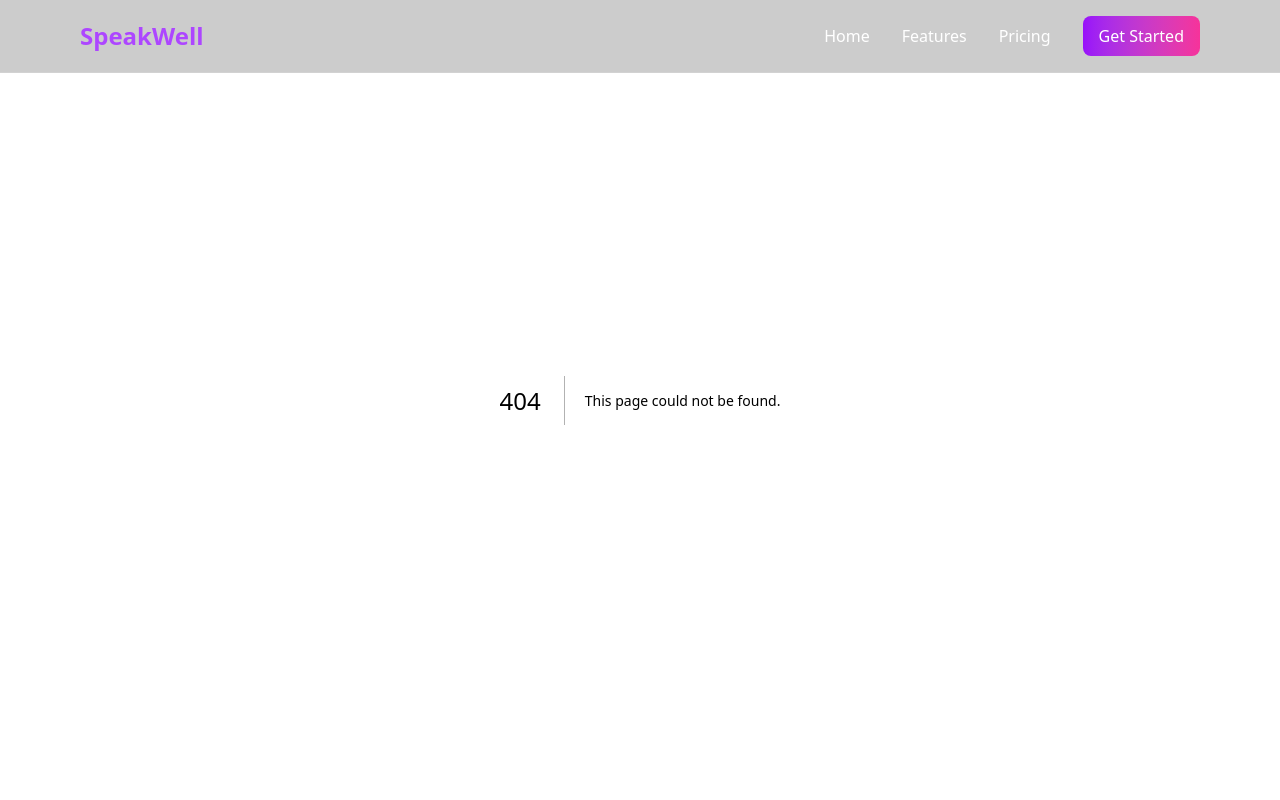
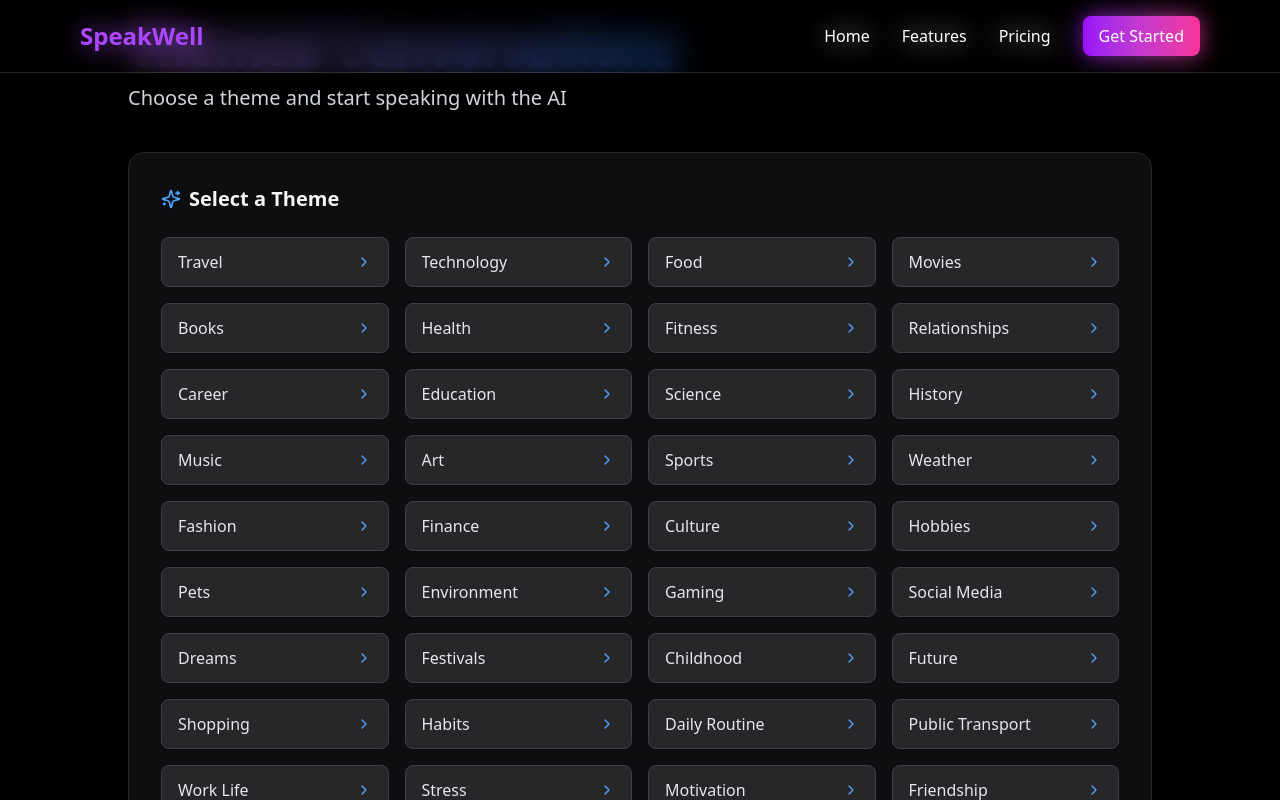
Before and after one commit to Galactic99/SpeakWell, a Next.js app: page /home/conversations in a window 1280 px wide. Before the commit this address had no page. Built offline with nearby package versions, Linux system fonts and the light colour scheme.

Commit message:
conv base done

```diff
--- /dev/null
+++ b/app/(home)/home/conversations/page.tsx
@@ -0,0 +1,70 @@
+// app/home/themed-conversations/page.tsx
+
+import Link from 'next/link';
+import { Sparkles, ChevronRight, MessageCircleHeart } from 'lucide-react';
+
+const themes = [
+  "Travel", "Technology", "Food", "Movies", "Books", "Health", "Fitness", "Relationships", "Career", "Education",
+  "Science", "History", "Music", "Art", "Sports", "Weather", "Fashion", "Finance", "Culture", "Hobbies",
+  "Pets", "Environment", "Gaming", "Social Media", "Dreams", "Festivals", "Childhood", "Future", "Shopping", "Habits",
+  "Daily Routine", "Public Transport", "Work Life", "Stress", "Motivation", "Friendship", "Inspiration", "Success", "Failure", "Fear",
+  "Goals", "Family", "Time Travel", "Aliens", "Space", "Virtual Reality", "Nature", "Volunteering", "Happiness", "Regrets"
+];
+
+export default function Conversations() {
+  return (
+    <div className="min-h-screen bg-black text-white pt-6 pb-16 px-6 md:px-10">
+      <div className="max-w-5xl mx-auto">
+        {/* Header */}
+        <div className="mb-10">
+          <h1 className="text-4xl md:text-5xl font-bold mb-3 bg-clip-text text-transparent bg-gradient-to-r from-purple-400 via-blue-500 to-purple-600">
+            Themed Conversations
+          </h1>
+          <p className="text-xl text-gray-300">
+            Choose a theme and start speaking with the AI
+          </p>
+        </div>
+
+        {/* Themes Section */}
+        <section className="bg-zinc-900/60 backdrop-blur-sm rounded-2xl border border-zinc-800 p-8">
+          <h2 className="text-xl font-bold flex items-center text-gray-100 mb-6">
+            <Sparkles className="h-5 w-5 mr-2 text-blue-400" />
+            Select a Theme
+          </h2>
+
+          <div className="grid grid-cols-2 sm:grid-cols-3 md:grid-cols-4 gap-4">
+            {themes.map((theme) => (
+              <Link
+                key={theme}
+                href={`/home/aichat?theme=${encodeURIComponent(theme)}`}
+                className="flex items-center justify-between px-4 py-3 bg-zinc-800 rounded-lg border border-zinc-700 text-gray-200 hover:bg-zinc-700 hover:text-white transition-all"
+              >
+                <span className="truncate">{theme}</span>
+                <ChevronRight className="h-4 w-4 ml-2 text-blue-400" />
+              </Link>
+            ))}
+          </div>
+        </section>
+
+        {/* CTA */}
+        <section className="mt-10 bg-gradient-to-br from-purple-900/30 to-blue-900/30 backdrop-blur-sm rounded-2xl border border-purple-800/40 p-8 shadow-lg shadow-purple-900/10">
+          <div className="flex justify-between items-center flex-wrap gap-4">
+            <div>
+              <h2 className="text-2xl font-bold mb-3 text-white">Want a free conversation?</h2>
+              <p className="text-gray-300 mb-4 max-w-xl">
+                Pick any theme and dive into an interactive English chat session powered by AI.
+              </p>
+              <Link
+                href="/home"
+                className="inline-flex items-center px-5 py-3 bg-gradient-to-r from-blue-600 to-purple-600 text-white rounded-xl font-medium shadow-md hover:shadow-xl hover:from-blue-500 hover:to-purple-500 transition-all"
+              >
+                Start New Session
+                <MessageCircleHeart className="h-5 w-5 ml-2" />
+              </Link>
+            </div>
+          </div>
+        </section>
+      </div>
+    </div>
+  );
+}
--- a/app/(home)/home/page.tsx
+++ b/app/(home)/home/page.tsx
@@ -182,7 +182,7 @@ export default function HomePage() {
 
             {/* Themed Conversations Card */}
             <Link
-              href="/conversations"
+              href="/home/conversations"
               className="bg-gradient-to-br from-pink-900/30 to-black/80 backdrop-blur-sm p-6 rounded-xl border border-pink-800/40 hover:border-pink-500/70 transition-all hover:shadow-lg hover:shadow-pink-900/20 flex flex-col h-64"
             >
               <div className="w-12 h-12 bg-pink-900/50 rounded-full flex items-center justify-center mb-4">
```
